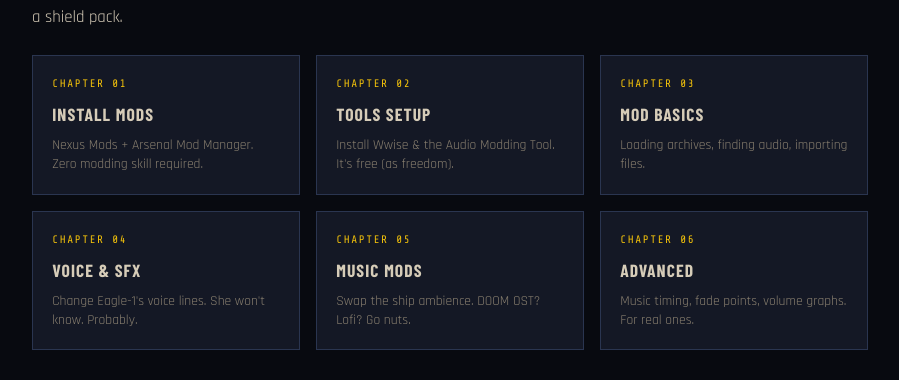
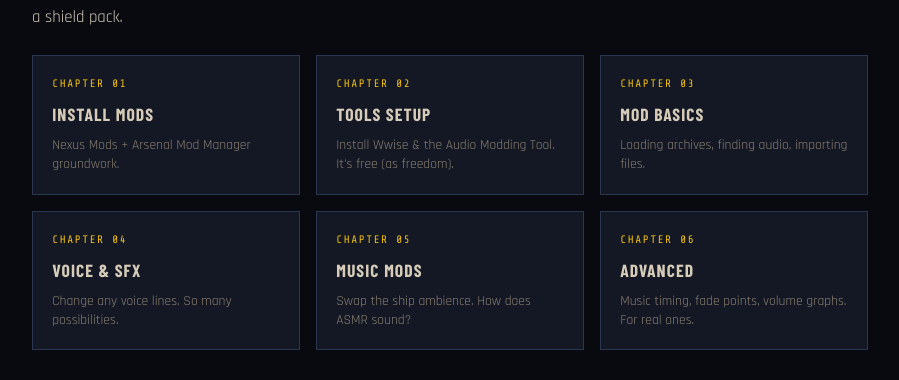
Before and after one commit to Vex-Timelost/HD2-2026-audio-text-mod-guide, a plain HTML site: page index.html in a window 1280 px wide. Shown: the part 1063-1443 px from the top of the page, without its empty margins (190-1089 px from the left). Drawn offline with nearby package versions, Linux system fonts and the light colour scheme; a web font is replaced by a local one.

Commit message:
Update index.html

```diff
--- a/index.html
+++ b/index.html
@@ -67,7 +67,7 @@
     <div class="page-card" onclick="showPage('install', document.querySelectorAll('.nav-btn')[1])">
       <span class="page-card-num">CHAPTER 01</span>
       <span class="page-card-title">Install Mods</span>
-      <span class="page-card-desc">Nexus Mods + Arsenal Mod Manager. Zero modding skill required.</span>
+      <span class="page-card-desc">Nexus Mods + Arsenal Mod Manager groundwork.</span>
     </div>
     <div class="page-card" onclick="showPage('tools', document.querySelectorAll('.nav-btn')[2])">
       <span class="page-card-num">CHAPTER 02</span>
@@ -82,12 +82,12 @@
     <div class="page-card" onclick="showPage('voice', document.querySelectorAll('.nav-btn')[4])">
       <span class="page-card-num">CHAPTER 04</span>
       <span class="page-card-title">Voice & SFX</span>
-      <span class="page-card-desc">Change Eagle-1's voice lines. She won't know. Probably.</span>
+      <span class="page-card-desc">Change any voice lines. So many possibilities.</span>
     </div>
     <div class="page-card" onclick="showPage('music', document.querySelectorAll('.nav-btn')[5])">
       <span class="page-card-num">CHAPTER 05</span>
       <span class="page-card-title">Music Mods</span>
-      <span class="page-card-desc">Swap the ship ambience. DOOM OST? Lofi? Go nuts.</span>
+      <span class="page-card-desc">Swap the ship ambience. How does ASMR sound?</span>
     </div>
     <div class="page-card" onclick="showPage('advanced', document.querySelectorAll('.nav-btn')[6])">
       <span class="page-card-num">CHAPTER 06</span>
```
